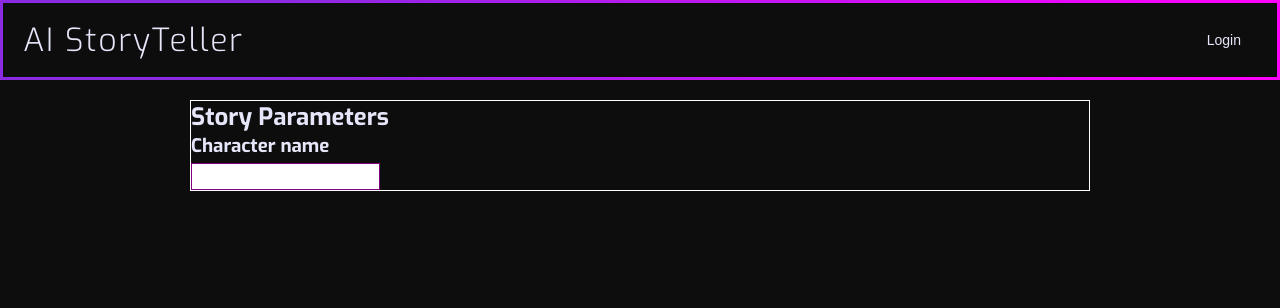
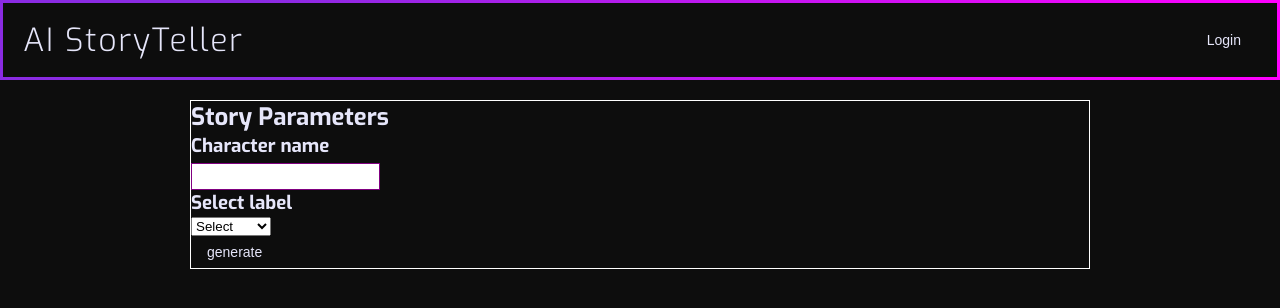
Before and after one commit to LejNur/ai-story-teller, a Next.js app: page / in a window 1280 px wide. Shown: the top 308 px of the page. Built offline with nearby package versions, Linux system fonts and the light colour scheme.

Commit message:
feat:select genres

```diff
--- a/src/components/Atoms/Button/Button.tsx
+++ b/src/components/Atoms/Button/Button.tsx
@@ -3,10 +3,14 @@ import style from "./Button.module.scss";
 
 interface ButtonProps {
   label: string;
-  onClick?: () => void;
+  onClick: () => void;
 }
 
 export default function Button(props: ButtonProps) {
   const { label, onClick } = props;
-  return <button className={style.headerBtn}>{label}</button>;
+  return (
+    <button className={style.headerBtn} onClick={onClick}>
+      {label}
+    </button>
+  );
 }
--- /dev/null
+++ b/src/components/Molecules/SelectBox/SelectBox.tsx
@@ -0,0 +1,36 @@
+import React, { ChangeEvent, Dispatch, SetStateAction } from "react";
+
+interface ListOptions {
+  label: string;
+  value: string | number;
+}
+
+interface SelectBoxProps {
+  label: string;
+  list: ListOptions[];
+  setAction?: Dispatch<SetStateAction<string>>;
+}
+
+export default function SelectBox(props: SelectBoxProps) {
+  const { label, list } = props;
+
+  const handleChange = (e: ChangeEvent<HTMLSelectElement>) => {
+    console.log(e.target.value);
+  };
+
+  return (
+    <div>
+      <h3>{label}</h3>
+      <select onChange={handleChange}>
+        <option value="" hidden>
+          Select
+        </option>
+        {list.map((item) => (
+          <option key={item.value} value={item.value}>
+            {item.label}
+          </option>
+        ))}
+      </select>
+    </div>
+  );
+}
--- /dev/null
+++ b/src/constants/common.ts
@@ -0,0 +1,4 @@
+export const genres = [
+  { label: "Horror", value: "horror" },
+  { label: "Romance", value: "romance" },
+];
--- a/src/pages/index.tsx
+++ b/src/pages/index.tsx
@@ -4,9 +4,18 @@ import Header from "@/components/Molecules/Header/Header";
 import WindowBox from "@/components/Organism/Window/WindowBox";
 import InputBox from "@/components/Molecules/InputBox/InputBox";
 import { useState } from "react";
+import SelectBox from "@/components/Molecules/SelectBox/SelectBox";
+import { genres } from "@/constants/common";
+import Button from "@/components/Atoms/Button/Button";
 
 export default function Home() {
   const [character, setCharacter] = useState("");
+  const [genre, setGenre] = useState("");
+
+  const handleGenerate = () => {
+    console.log("ciao");
+  };
+
   return (
     <>
       <Head>
@@ -24,6 +33,12 @@ export default function Home() {
               value={character}
               setValue={setCharacter}
             />
+            <SelectBox
+              label="Select label"
+              list={genres}
+              setAction={setGenre}
+            />
+            <Button label="generate" onClick={() => handleGenerate()} />
           </WindowBox>
         </div>
       </main>
```
Also changed, not shown: src/components/Molecules/SelectBox/SelectBox.module.scss (added).
